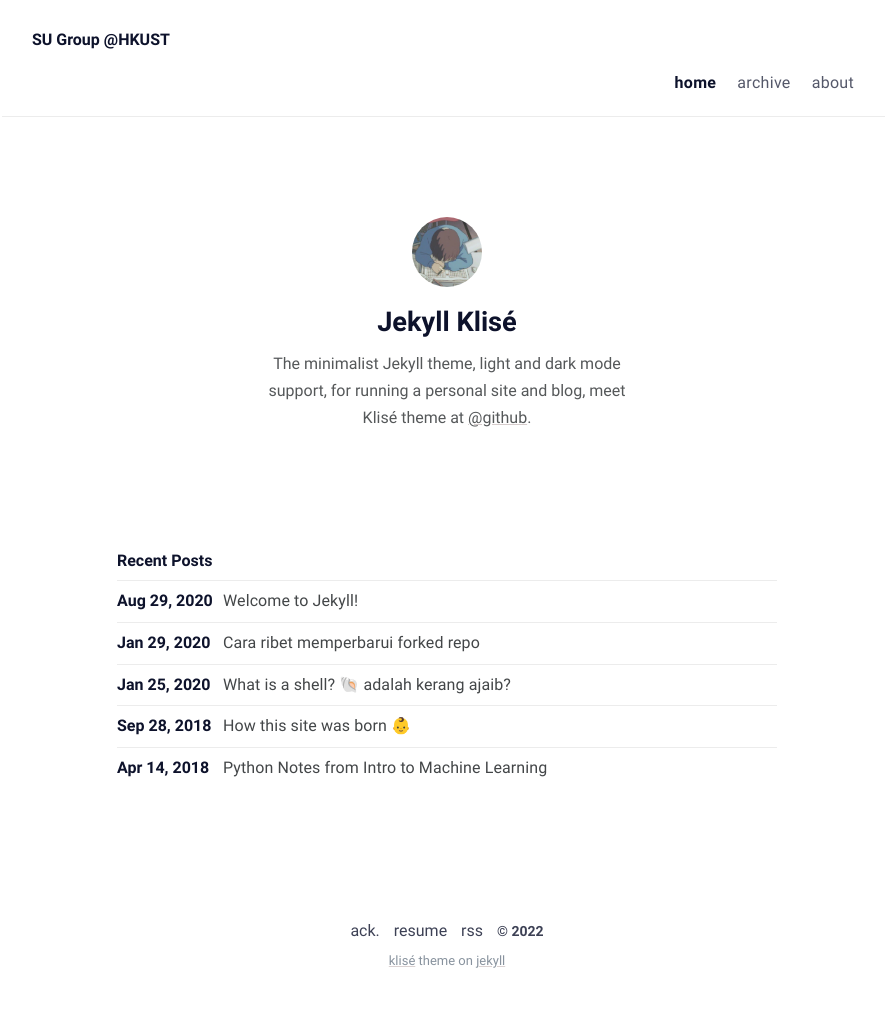
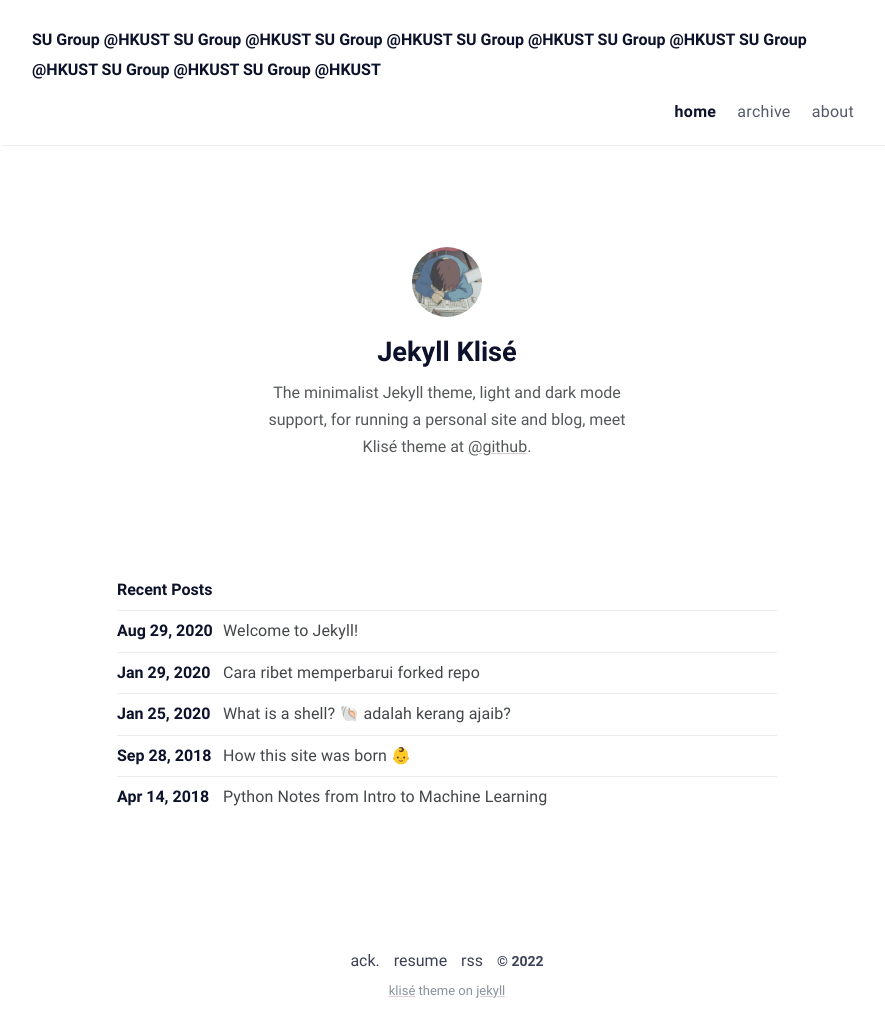
Before and after one commit to WeiSu-MAE/weisu-mae.github.io, a Jekyll site: the page built from index.md, in a window 1280 px wide. Shown: the whole page, without its empty margins (193-1078 px from the left). Built offline with Jekyll 4.4.1, drawn with Linux system fonts in a browser that asks for light colours; before the commit the page ends 1005 px from its top, so only the background shows below that.

Commit message:
Update navbar.html

```diff
--- a/_includes/navbar.html
+++ b/_includes/navbar.html
@@ -1,5 +1,5 @@
 <div class="navbar" role="navigation">
-  <div class="menu-trigger"><h4>SU Group @HKUST</h4></div>
+  <div class="menu-trigger"><h4>SU Group @HKUST SU Group @HKUST SU Group @HKUST SU Group @HKUST SU Group @HKUST SU Group @HKUST SU Group @HKUST SU Group @HKUST</h4></div>
   <nav class="menu">
     <input type="checkbox" id="menu-trigger" class="menu-trigger" />
     <label for="menu-trigger">
```
